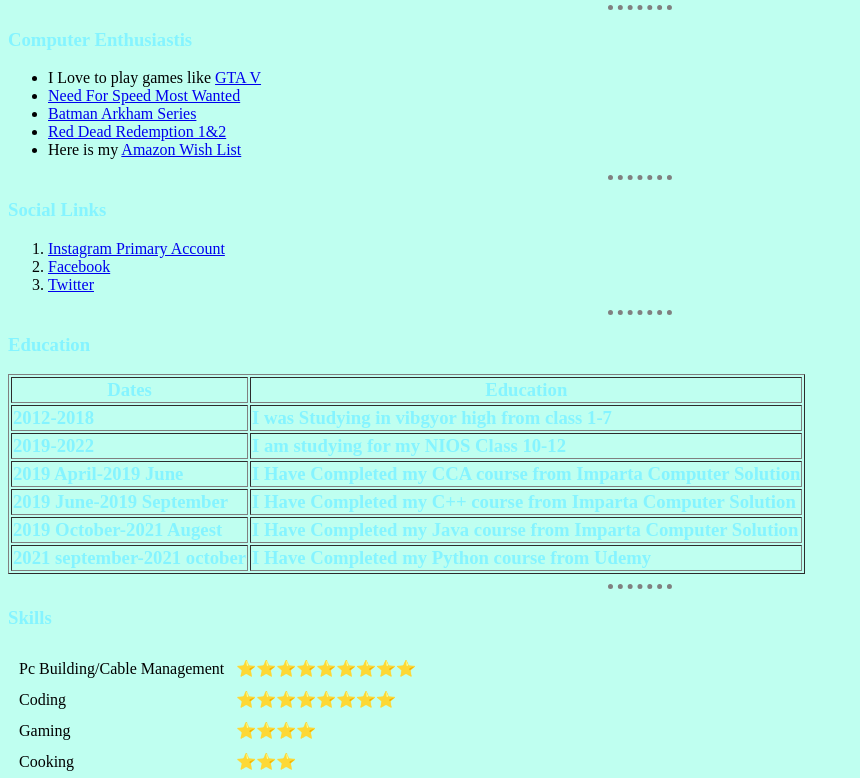
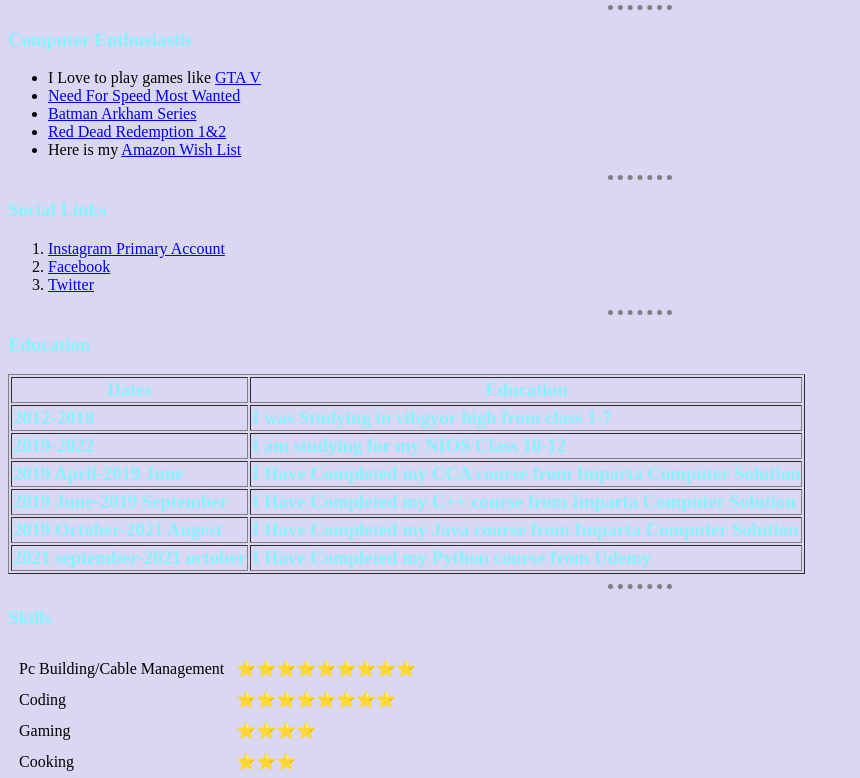
Before and after one commit to sagartekwani78/cv, a plain HTML site: page index.html in a window 1280 px wide. Shown: the part 357-1135 px from the top of the page, without its empty margins (0-860 px from the left). Drawn offline with Linux system fonts and the light colour scheme.

```diff
--- a/CSS/styles.css
+++ b/CSS/styles.css
@@ -1,6 +1,6 @@
 body{
 
-  background-color: #BFFFF0;;
+  background-color: #D9D7F1;;
     }
 
     h1{
@@ -13,7 +13,7 @@ body{
     }
 
     hr{
-      background-color: #BFFFF0;
+      background-color: #D9D7F1;
       border-style: none;
       border-top-style: dotted;
       border-color: grey;
```
